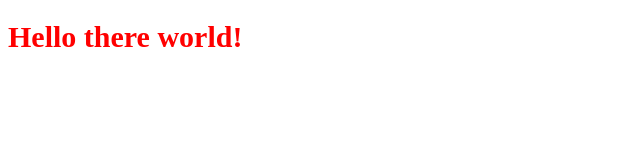
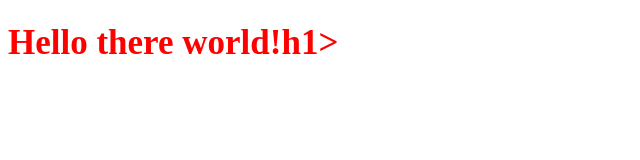
Before and after one commit to Twilium/github-pages-demo, a plain HTML site: page index.html in a window 1280 px wide. Shown: the whole page, without its empty margins (0-640 px from the left). Drawn offline with Linux system fonts and the light colour scheme.

Commit message:
initial commit

```diff
--- a/index.html
+++ b/index.html
@@ -5,6 +5,6 @@
   <link rel="stylesheet" type="text/css" href="./main.css">
 </head>
 <body>
-  <h1>Hello there world!</h1>
+  <h1>Hello there world!h1>
 </body>
 </html>
--- a/main.css
+++ b/main.css
@@ -1,4 +1,4 @@
 h1 {
-    font-size: 30px;
+    font-size: 35px;
     color: red;
 }
```
